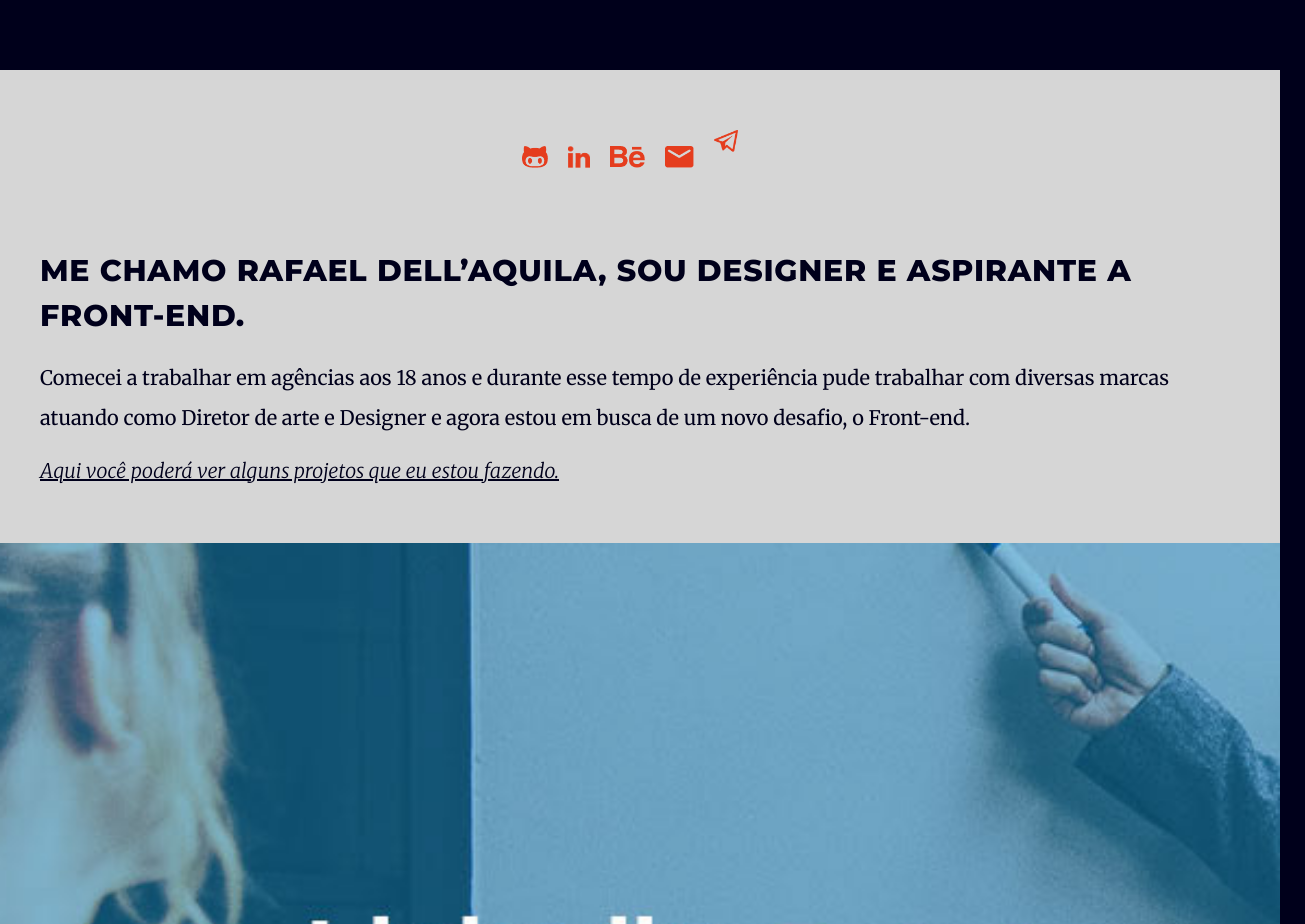
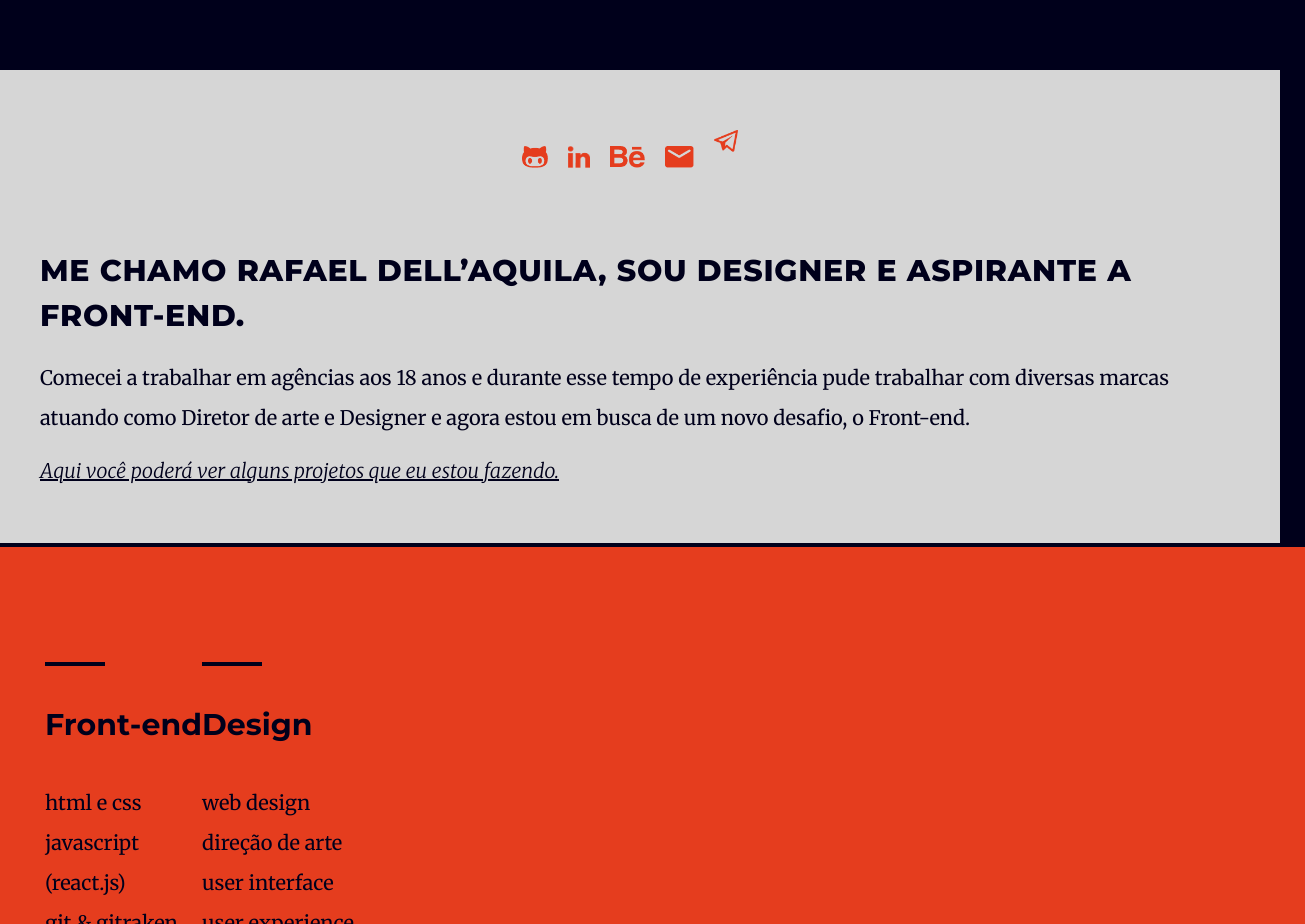
Before and after one commit to rafaeldellaquila/rafaeldellaquila.github.io, a React (Create React App) app: page / in a window 1280 px wide. Shown: the part 760-1684 px from the top of the page, 1305 px wide, since content can reach past the window. Built offline with nearby package versions, Linux system fonts and the light colour scheme.

Commit message:
:zap: introducing skillpage inside about for responsive better response

```diff
--- a/src/component/AboutSection/index.jsx
+++ b/src/component/AboutSection/index.jsx
@@ -1,14 +1,18 @@
 import React from 'react';
 import SocialIcons from '../../objects/SocialIcons';
 import AboutMe from '../../objects/AboutMe';
+import SkillSide from '../../objects/SkillSide';
 import './styles.css';
 
 function AboutSection() {
   return (
-    <section className="about-section" id="about-section">
-      <SocialIcons />
-      <AboutMe />
-    </section>
+    <div className="about-section" id="about-section">
+      <section className="about">
+        <SocialIcons />
+        <AboutMe />
+      </section>
+      <SkillSide />
+    </div>
   );
 }
 
--- a/src/component/AboutSection/styles.css
+++ b/src/component/AboutSection/styles.css
@@ -1,11 +1,20 @@
 .about-section {
   background-color: var(--color-zero);
-  padding: var(--space-60) var(--space-60) var(--space-60) var(--space-40);
+  padding: var(--space-60) var(--space-60) 0 var(--space-40);
   display: flex;
   flex-flow: column nowrap;
   align-items: center;
 }
 
-.about-section > .social-icons {
+.about-section > .about {
+  display: flex;
+  flex-flow: column;
+  align-items: center;
+}
+.about-section > .about > .social-icons {
   margin-bottom: var(--space-60);
 }
+
+.about-section > .skill-side {
+  margin-top: var(--space-60);
+}
```
